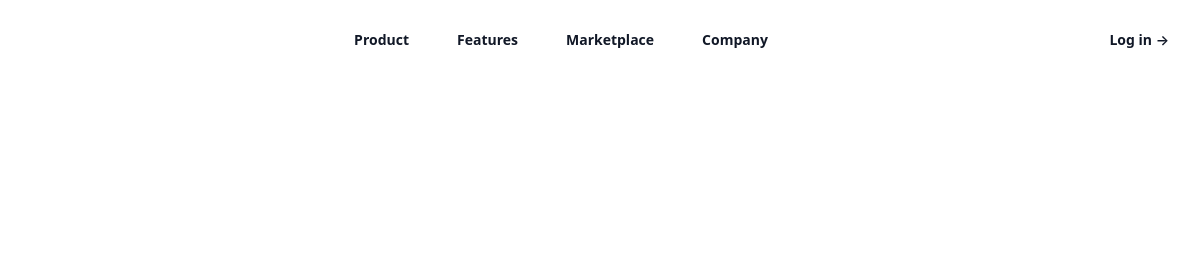
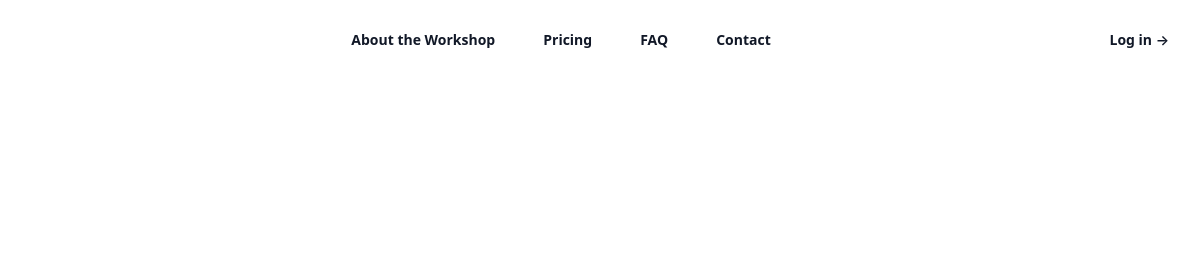
Before and after one commit to adam-leigh/adam-leigh.github.io, a website: page index.html in a window 1280 px wide. Shown: the top 277 px of the page, 79-1280 px from the left. Drawn offline with nearby package versions, Linux system fonts and the light colour scheme; files that its build step writes are made by us from their sources.

Commit message:
Updating navbar

```diff
--- a/index.html
+++ b/index.html
@@ -30,10 +30,10 @@
           </button>
         </div>
         <div class="hidden lg:flex lg:gap-x-12">
-          <a href="#" class="text-sm font-semibold leading-6 text-gray-900">Product</a>
-          <a href="#" class="text-sm font-semibold leading-6 text-gray-900">Features</a>
-          <a href="#" class="text-sm font-semibold leading-6 text-gray-900">Marketplace</a>
-          <a href="#" class="text-sm font-semibold leading-6 text-gray-900">Company</a>
+          <a href="#" class="text-sm font-semibold leading-6 text-gray-900">About the Workshop</a>
+          <a href="#" class="text-sm font-semibold leading-6 text-gray-900">Pricing</a>
+          <a href="#" class="text-sm font-semibold leading-6 text-gray-900">FAQ</a>
+          <a href="#" class="text-sm font-semibold leading-6 text-gray-900">Contact</a>
         </div>
         <div class="hidden lg:flex lg:flex-1 lg:justify-end">
           <a href="#" class="text-sm font-semibold leading-6 text-gray-900">Log in <span aria-hidden="true">&rarr;</span></a>
@@ -59,10 +59,10 @@
           <div class="mt-6 flow-root">
             <div class="-my-6 divide-y divide-gray-500/10">
               <div class="space-y-2 py-6">
-                <a href="#" class="-mx-3 block rounded-lg px-3 py-2 text-base font-semibold leading-7 text-gray-900 hover:bg-gray-50">Product</a>
-                <a href="#" class="-mx-3 block rounded-lg px-3 py-2 text-base font-semibold leading-7 text-gray-900 hover:bg-gray-50">Features</a>
-                <a href="#" class="-mx-3 block rounded-lg px-3 py-2 text-base font-semibold leading-7 text-gray-900 hover:bg-gray-50">Marketplace</a>
-                <a href="#" class="-mx-3 block rounded-lg px-3 py-2 text-base font-semibold leading-7 text-gray-900 hover:bg-gray-50">Company</a>
+                <a href="#" class="-mx-3 block rounded-lg px-3 py-2 text-base font-semibold leading-7 text-gray-900 hover:bg-gray-50">About the Workshop</a>
+                <a href="#" class="-mx-3 block rounded-lg px-3 py-2 text-base font-semibold leading-7 text-gray-900 hover:bg-gray-50">Pricing</a>
+                <a href="#" class="-mx-3 block rounded-lg px-3 py-2 text-base font-semibold leading-7 text-gray-900 hover:bg-gray-50">FAQ</a>
+                <a href="#" class="-mx-3 block rounded-lg px-3 py-2 text-base font-semibold leading-7 text-gray-900 hover:bg-gray-50">Contact</a>
               </div>
               <div class="py-6">
                 <a href="#" class="-mx-3 block rounded-lg px-3 py-2.5 text-base font-semibold leading-7 text-gray-900 hover:bg-gray-50">Log in</a>
```
